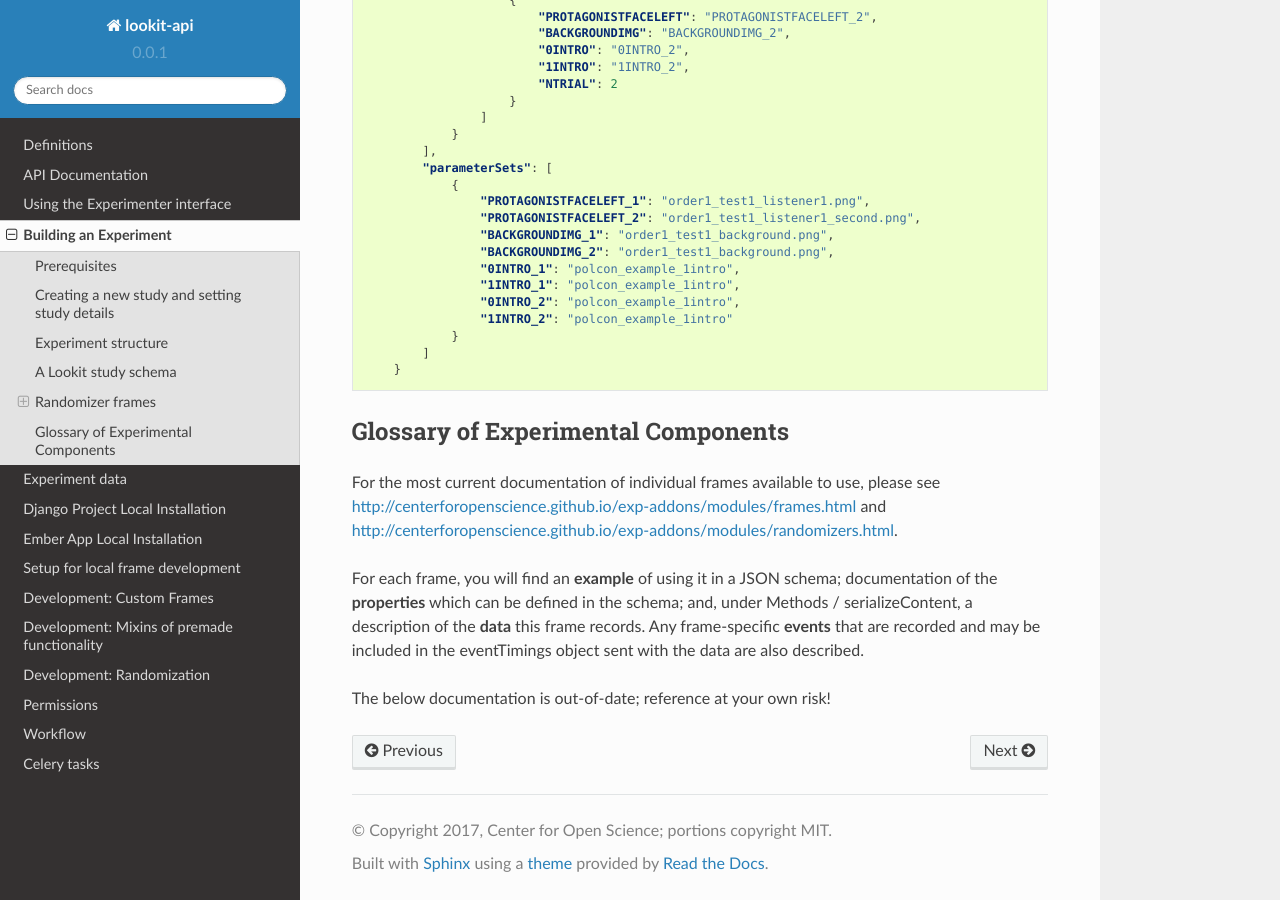
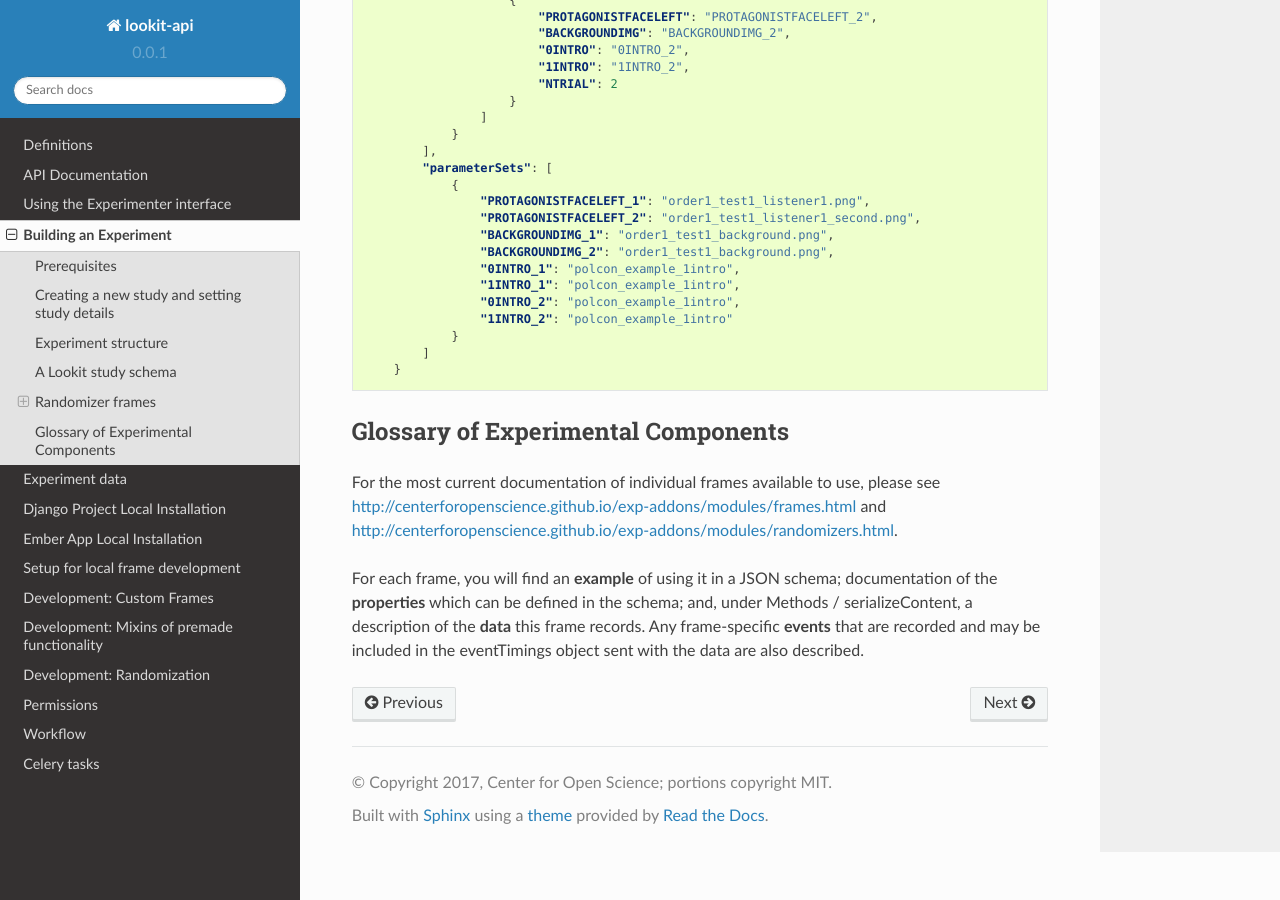
Before and after one commit to lookit/lookit-api, a Sphinx documentation site: the page built from docs/source/experiments.md, in a window 1280 px wide and 900 px high, scrolled down 9596 px. Built offline with Sphinx 7.4.7 and the Read the Docs theme 2.0.0, drawn with Linux system fonts in a browser that asks for light colours.

Commit message:
remove extraneous docs line

```diff
--- a/docs/source/experiments.md
+++ b/docs/source/experiments.md
@@ -420,5 +420,3 @@ Here's an example. Notice that `"kind": "choice"`, `"sampler": "random-parameter
 For the most current documentation of individual frames available to use, please see [http://centerforopenscience.github.io/exp-addons/modules/frames.html](http://centerforopenscience.github.io/exp-addons/modules/frames.html) and [http://centerforopenscience.github.io/exp-addons/modules/randomizers.html](http://centerforopenscience.github.io/exp-addons/modules/randomizers.html).
 
 For each frame, you will find an **example** of using it in a JSON schema; documentation of the **properties** which can be defined in the schema; and, under Methods / serializeContent, a description of the **data** this frame records. Any frame-specific **events** that are recorded and may be included in the eventTimings object sent with the data are also described.
-
-The below documentation is out-of-date; reference at your own risk!
```
